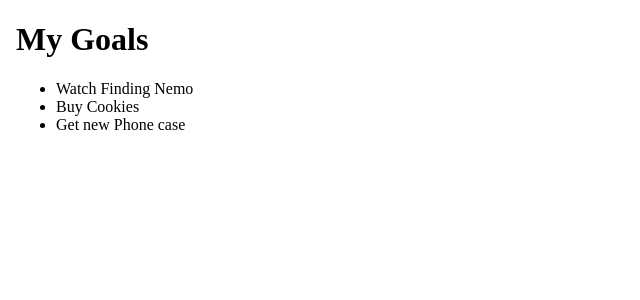
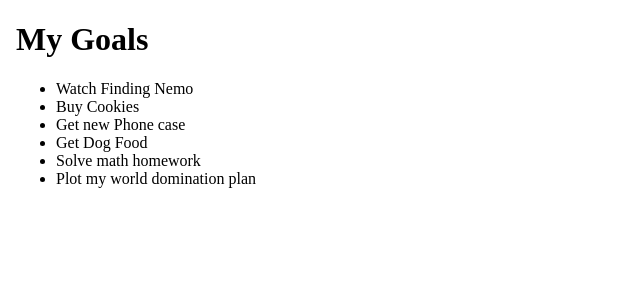
Before and after one commit to chanaiagwata/Goals, an Angular app: page / in a window 1280 px wide. Shown: the top 300 px of the page, without its empty margins (0-640 px from the left). Built offline with nearby package versions, Linux system fonts and the light colour scheme.

Commit message:
create goals class

```diff
--- a/src/app/app.component.html
+++ b/src/app/app.component.html
@@ -10,7 +10,7 @@
  <div>
   <h1>My Goals</h1>
   <ul>
-    <li *ngFor = 'let goal of goals'>{{goal}}</li>
+    <li *ngFor = 'let goal of goals'>{{goal.name}}</li>
   </ul>
  </div>
 </body>
--- a/src/app/app.component.ts
+++ b/src/app/app.component.ts
@@ -1,4 +1,5 @@
 import { Component } from '@angular/core';
+import { Goal } from './goal';
 
 @Component({
   selector: 'app-root',
@@ -6,9 +7,16 @@
   styleUrls: ['./app.component.css']
 })
 export class AppComponent {
-  goals:string[];
+  goals:Goal[] = [
+    {id: 1, name:'Watch Finding Nemo'},
+    {id: 2, name:'Buy Cookies'},
+    {id: 3, name:'Get new Phone case'},
+    {id: 4, name:'Get Dog Food'},
+    {id: 5, name:'Solve math homework'},
+    {id: 6, name:'Plot my world domination plan'},
+  ];
 
-  constructor(){
-    this.goals = ['Watch Finding Nemo', 'Buy Cookies', 'Get new Phone case']
-  }
+  // constructor(){
+  //   this.goals = []
+  // }
 }
--- /dev/null
+++ b/src/app/goal.ts
@@ -0,0 +1,9 @@
+export class Goal {
+    id:number;
+    name:string;
+
+    constructor(id:number, name:string){
+        this.id = id;
+        this.name = name;
+    }
+  }
```
Also changed, not shown: 1 other file (tests, documents, lock files or other folders).
